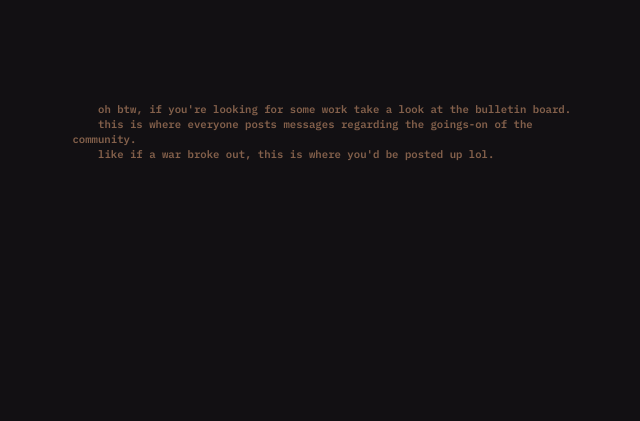
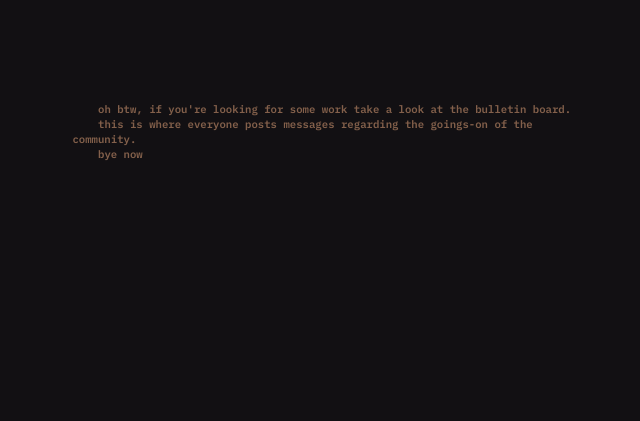
Before and after one commit to mithraea/mithraea.github.io, a plain HTML site: page debuff.html in a window 1280 px wide. Shown: the whole page, without its empty margins (30-670 px from the left). Drawn offline with Linux system fonts and the light colour scheme.

Commit message:
i dont know

```diff
--- a/debuff.html
+++ b/debuff.html
@@ -7,5 +7,5 @@
 <div class="page">
     <p>oh btw, if you're looking for some work take a look at the bulletin board.</p>
     <p>this is where everyone posts messages regarding the goings-on of the community.</p>
-    <p>like if a war broke out, this is where you'd be posted up lol.</p>
+    <p>bye now</p>
 </div>
```
